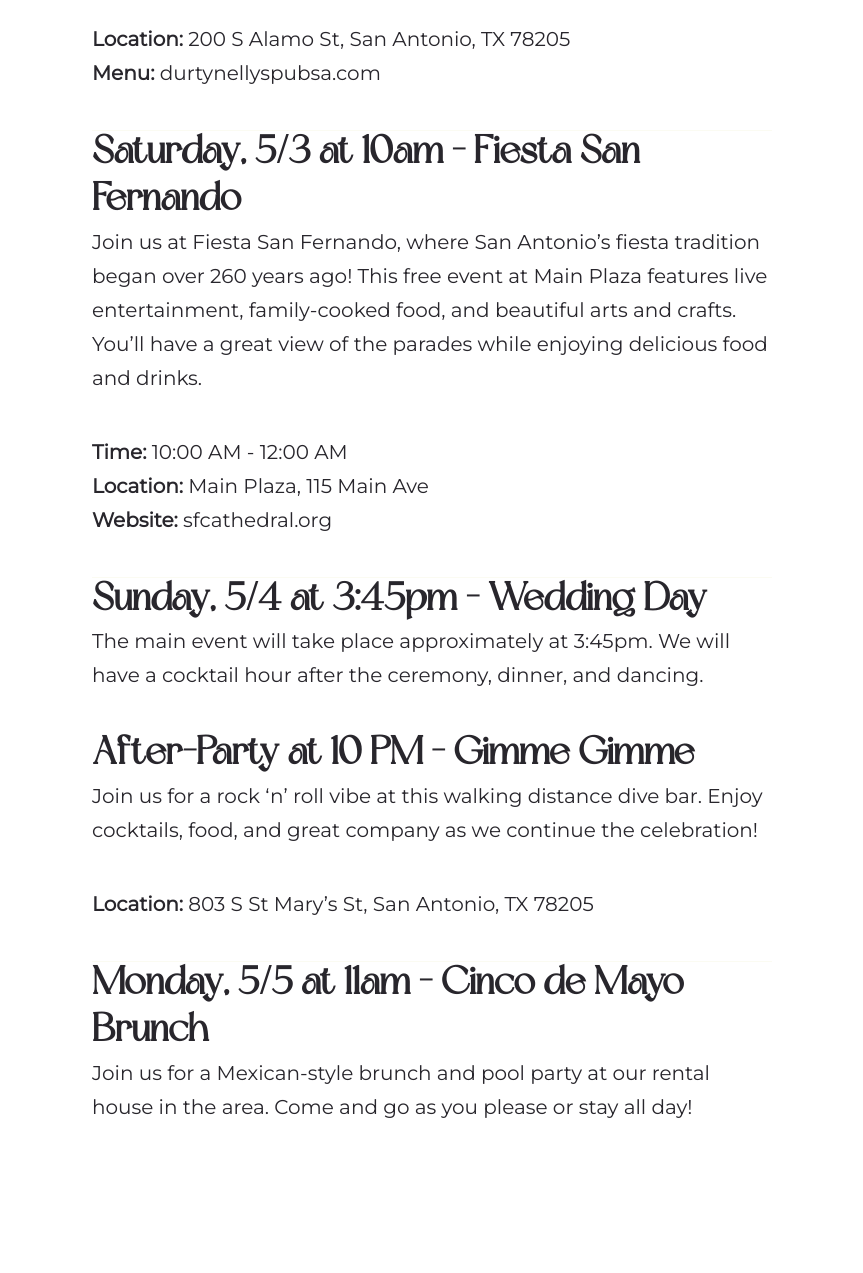
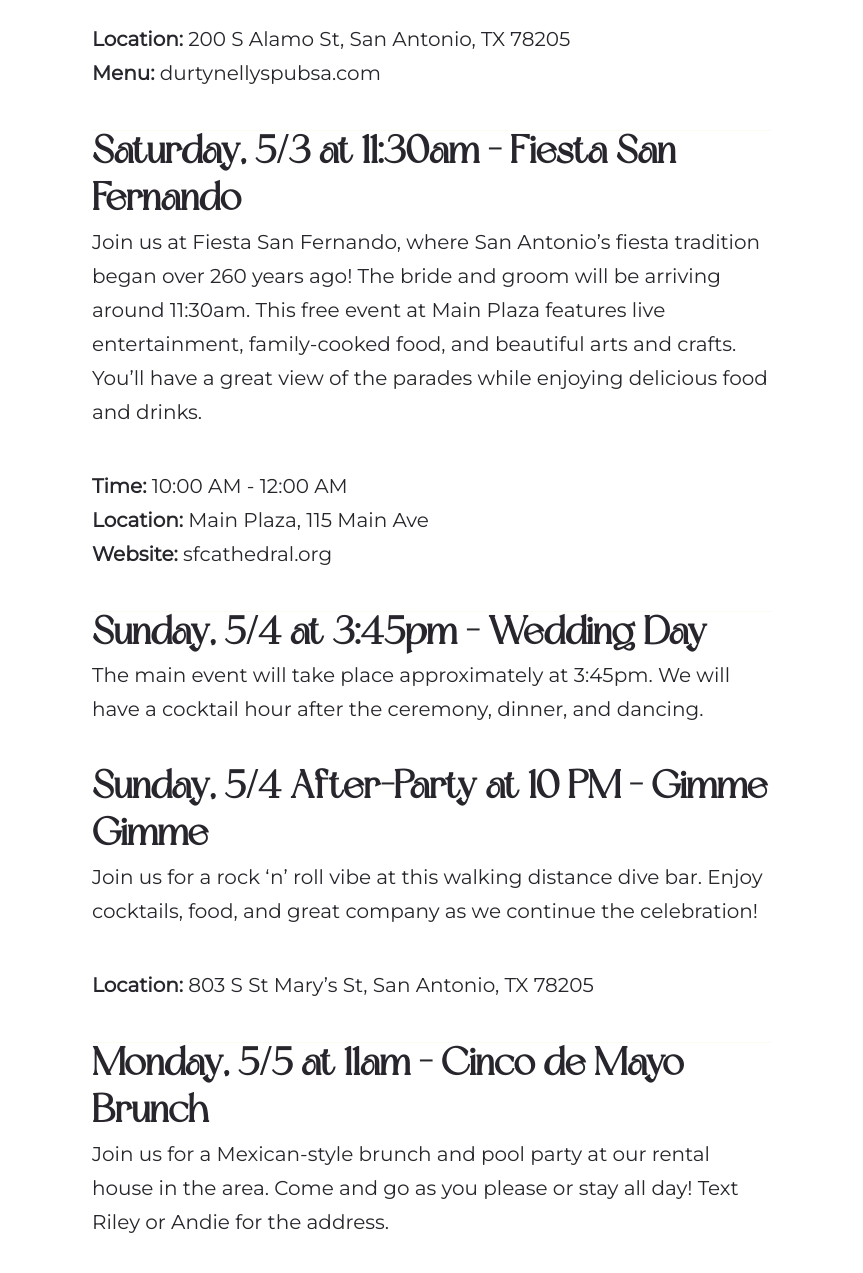
Before and after one commit to rileysklar/andie-riley-wedding, an Astro site: page /blog/schedule in a window 1280 px wide. Shown: the part 1380-2653 px from the top of the page, without its empty margins (208-1071 px from the left). Built offline with nearby package versions, Linux system fonts and the light colour scheme; Astro itself is replaced by a stand-in of ours.

Commit message:
update schedule 2

```diff
--- a/src/content/blog/schedule.md
+++ b/src/content/blog/schedule.md
@@ -14,9 +14,9 @@ Join us for traditional Irish fare, import drafts, and live piano entertainment
 
 ---
 
-### **Saturday, 5/3 at 10am - Fiesta San Fernando**
+### **Saturday, 5/3 at 11:30am - Fiesta San Fernando**
 
-Join us at Fiesta San Fernando, where San Antonio's fiesta tradition began over 260 years ago! This free event at Main Plaza features live entertainment, family-cooked food, and beautiful arts and crafts. You'll have a great view of the parades while enjoying delicious food and drinks.
+Join us at Fiesta San Fernando, where San Antonio's fiesta tradition began over 260 years ago! The bride and groom will be arriving around 11:30am. This free event at Main Plaza features live entertainment, family-cooked food, and beautiful arts and crafts. You'll have a great view of the parades while enjoying delicious food and drinks.
 
 **Time:** 10:00 AM - 12:00 AM
 **Location:** Main Plaza, 115 Main Ave
@@ -28,7 +28,7 @@ Join us at Fiesta San Fernando, where San Antonio's fiesta tradition began over
 
 The main event will take place approximately at 3:45pm. We will have a cocktail hour after the ceremony, dinner, and dancing.
 
-### **After-Party at 10 PM - Gimme Gimme**
+### **Sunday, 5/4 After-Party at 10 PM - Gimme Gimme**
 Join us for a rock 'n' roll vibe at this walking distance dive bar. Enjoy cocktails, food, and great company as we continue the celebration!
 
 **Location:** 803 S St Mary's St, San Antonio, TX 78205
@@ -37,4 +37,4 @@ Join us for a rock 'n' roll vibe at this walking distance dive bar. Enjoy cockta
 
 ### **Monday, 5/5 at 11am - Cinco de Mayo Brunch**
 
-Join us for a Mexican-style brunch and pool party at our rental house in the area. Come and go as you please or stay all day!
+Join us for a Mexican-style brunch and pool party at our rental house in the area. Come and go as you please or stay all day! Text Riley or Andie for the address.
```
